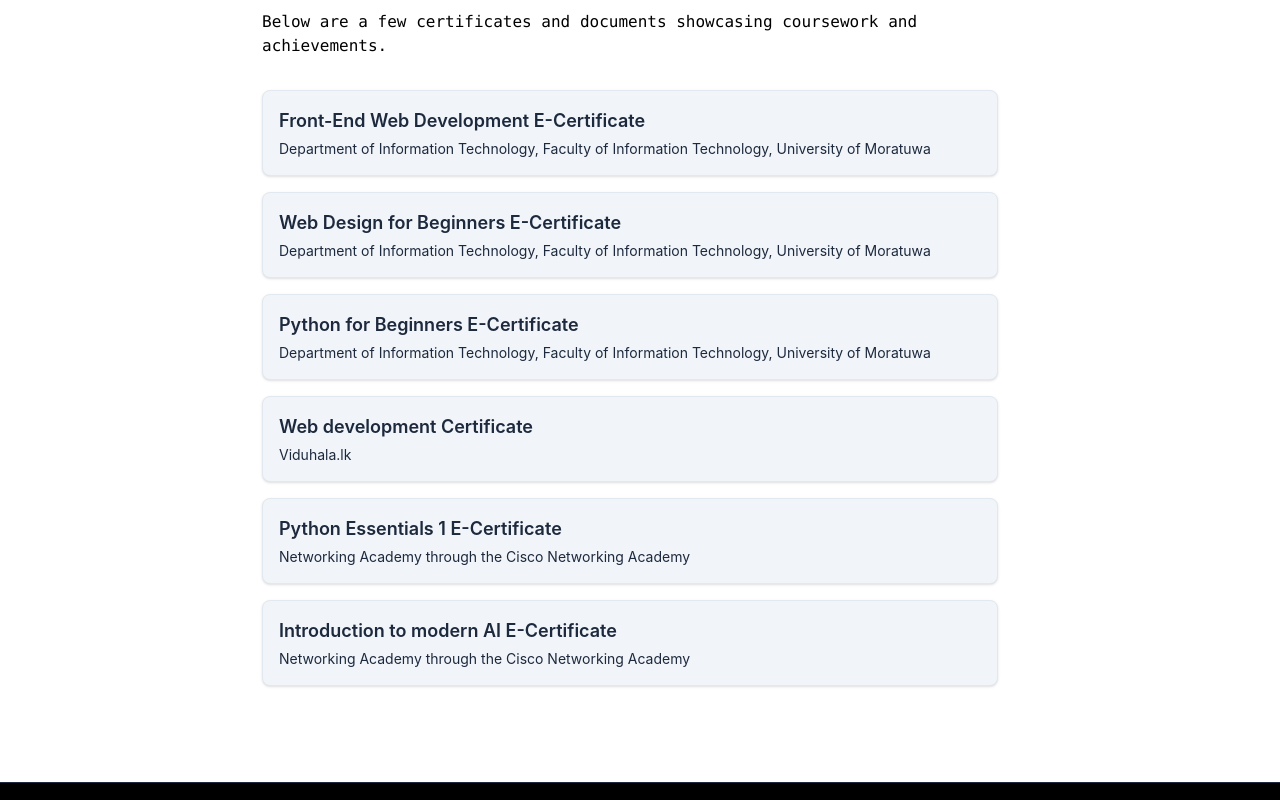
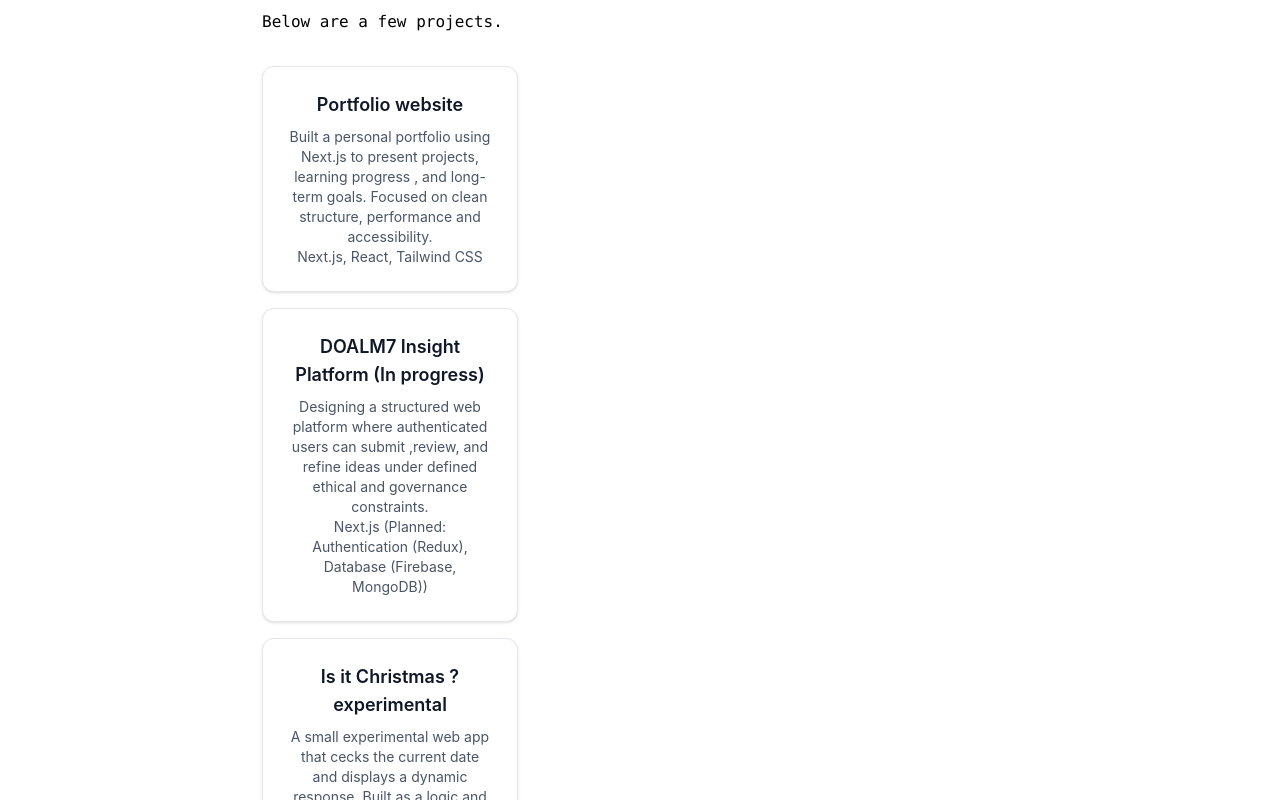
Before and after one commit to okithaA/portfolio, a Next.js app: page / in a window 1280 px wide. Shown: the part 3300-4100 px from the top of the page. Built offline with nearby package versions, Linux system fonts and the light colour scheme.

Commit message:
Troubleshooting

```diff
--- a/app/components/Project.js
+++ b/app/components/Project.js
@@ -37,10 +37,11 @@ export default function Project() {
           </p>
 
           <div className="max-w-3xl p-4 grid gap-4"   >
-            {projects.map((item) => (
-              <Link href={item.link} className="bg-white border border-gray-200 rounded-xl p-6 w-full sm:w-64 shadow-sm transition-transform duration-200 hover:scale-105">
+            {projects.map(item => {
+            const card = (
+              <div className="bg-white border border-gray-200 rounded-xl p-6 w-full sm:w-64 shadow-sm transition-transform duration-200 hover:scale-105">
                 <h3 className="text-lg font-semibold text-gray-900 mb-2 text-center">
-                {item.title}<span className="text-lg font-semibold text-gray-900 mb-2 text-center">{item.label}</span>
+                  {item.title}<span className="text-lg font-semibold text-gray-900 mb-2 text-center">{item.label}</span>
                 </h3>
                 <p className="text-sm text-gray-600 text-center">
                 {item.description}
@@ -48,8 +49,13 @@ export default function Project() {
                 <p className="text-sm text-gray-600 text-center">
                 {item.tech}
                 </p>
-              </Link>
-            ))}
+              </div>
+            )
+            if (!item.link) return <div key={item.id}>{card}</div>
+            return String(item.link).startsWith('http')
+            ? <a key={item.id} href={item.link} target="_blank" rel="noopener noreferrer">{card}</a>
+            : <Link key={item.id} href={item.link}>{card}</Link>
+          })}
           </div>
     </div>
   )
--- a/app/page.js
+++ b/app/page.js
@@ -16,9 +16,9 @@ export default function Home() {
         <section className="mt-8">
            <ComIntro />
         </section>
-        {/*<section id='projects' className="mt-8">
+        <section id='projects' className="mt-8">
           <Project />
-        </section>*/}
+        </section>
         <section id='qualifications' className="mt-8">
           <Qualifications />
         </section>
```
